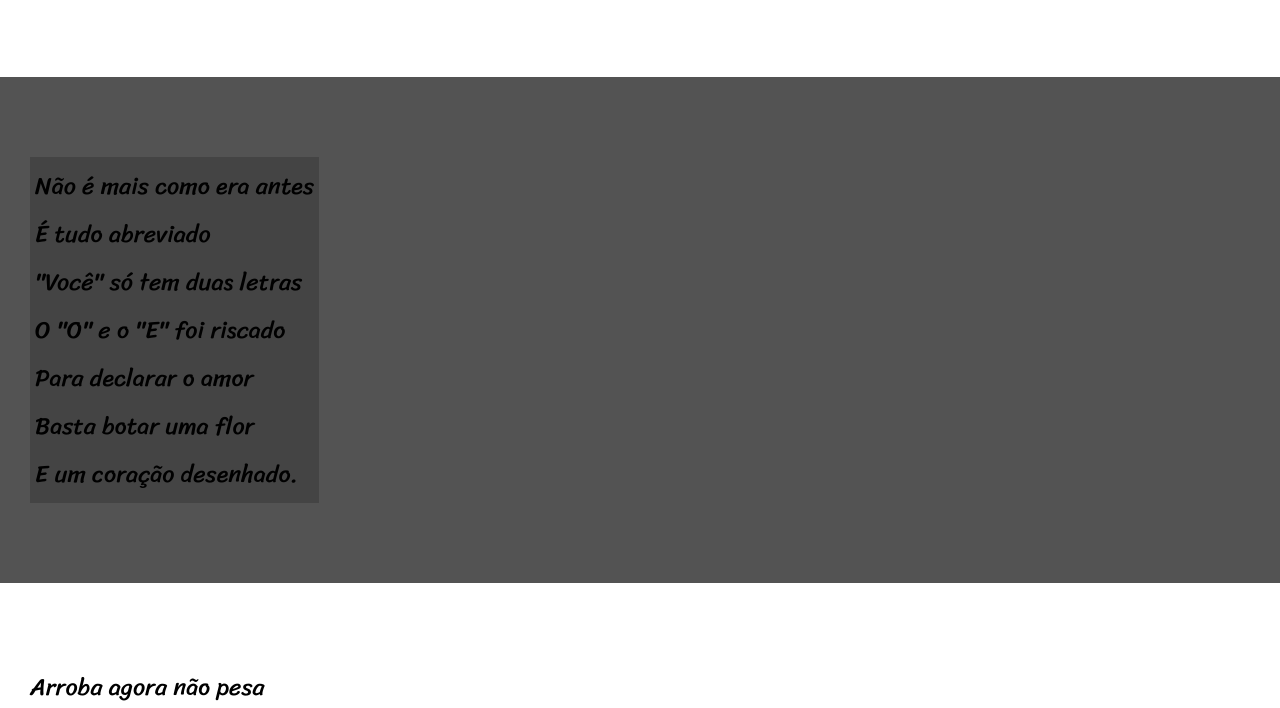
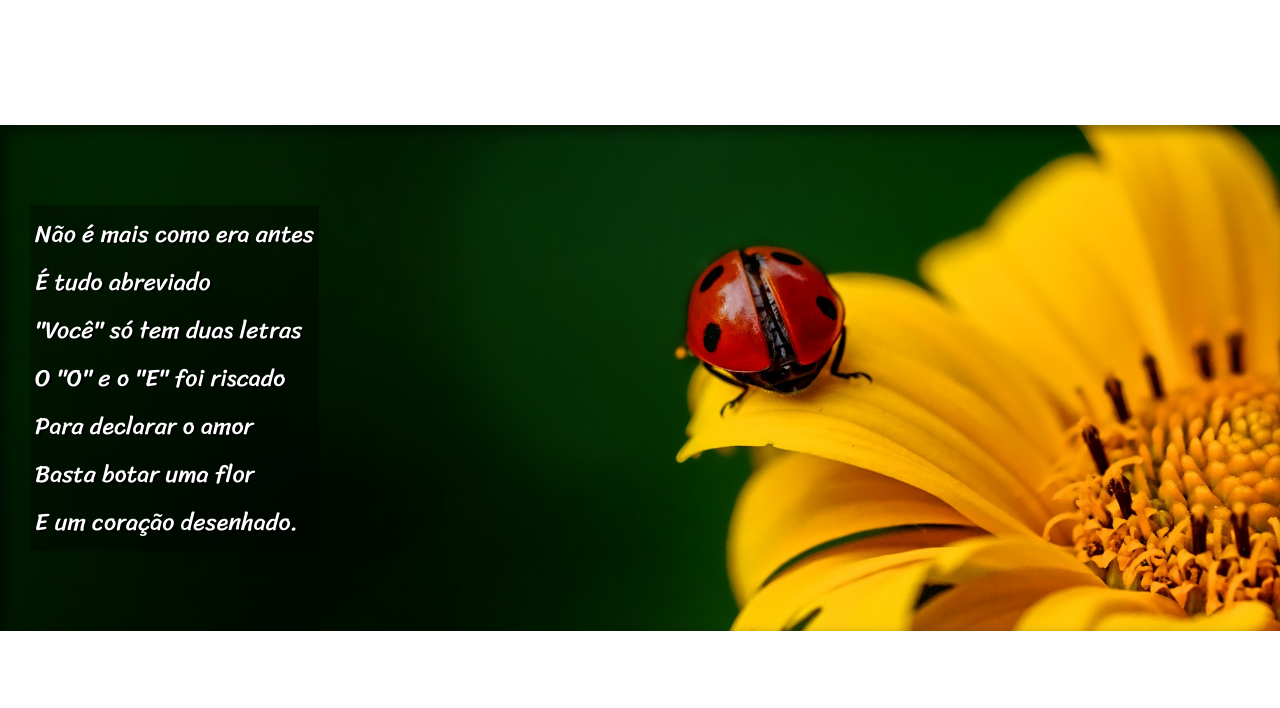
Before and after one commit to VictorGomes77/html-css, a plain HTML site: page desafios/desafio 012/index.html in a window 1280 px wide. Shown: the part 626-1334 px from the top of the page. Drawn offline with Linux system fonts and the light colour scheme.

Commit message:
Atualização

```diff
--- a/desafios/desafio 012/index.html
+++ b/desafios/desafio 012/index.html
@@ -25,7 +25,7 @@
         </p>
     </section>
 
-    <section class="imagem">
+    <section class="imagem" id="img01">
         <p>
             Não é mais como era antes <br>
             É tudo abreviado <br>
@@ -58,7 +58,7 @@
         </p>
     </section>
 
-    <section class="imagem">
+    <section class="imagem" id="img02">
         <p>
             Tenho saudade das cartas <br>
             Escritas com a própria mão <br>
--- a/desafios/desafio 012/style.css
+++ b/desafios/desafio 012/style.css
@@ -59,18 +59,39 @@ section{
 
 }
 
+section>p{
+    padding-bottom: 2em;
+}
+
 section.normal{
     background-color: white;
 }
 
 .imagem{
     background-color: rgb(83, 83, 83);
+    color: white;
+    box-shadow: inset 6px 6px 13px rgba(0, 0, 0, 0.471);
+    background-size: cover;
+    background-attachment: fixed;
+}
+
+section#img01{
+    background-image: url('imagens/background001.jpg');
+    background-position: right center;
+
+}
+
+#img02{
+    background-image: url('imagens/background002.jpg');
+    background-position: right bottom;
+
 }
 
 .imagem>p{
-    background-color: rgba(0, 0, 0, 0.182);
+    background-color: rgba(0, 0, 0, 0.355);
     display: inline-block;
     padding: 5px;
+    text-shadow: 2px 1px 0px rgb(0, 0, 0);
 }
 
 footer{
```
